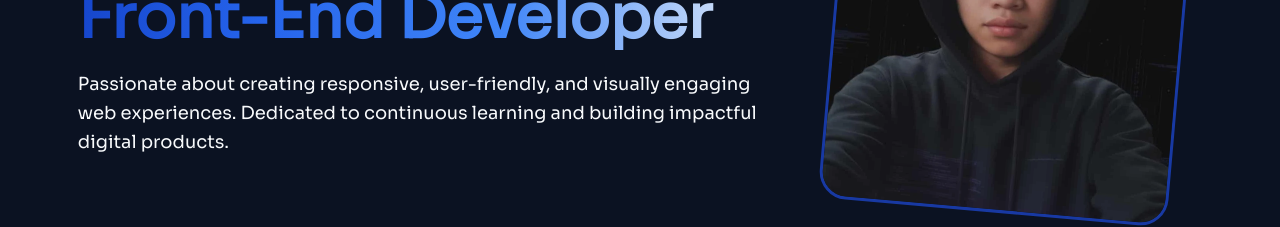
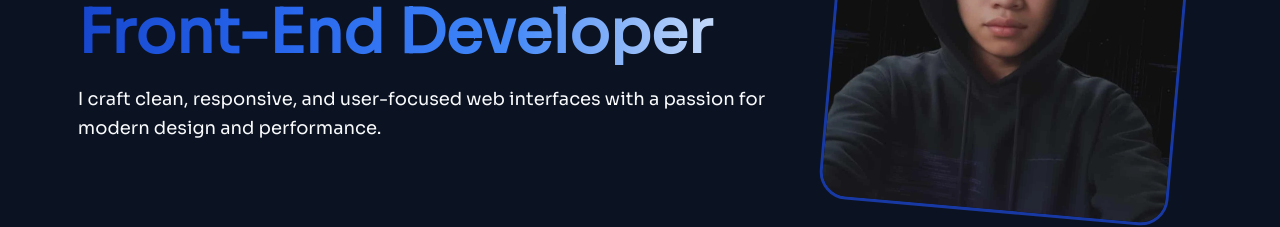
Before and after one commit to orly07/my-portfolio, a React (Vite) app: page / in a window 1280 px wide. Shown: the part 383-610 px from the top of the page. Built offline with nearby package versions, Linux system fonts and the light colour scheme.

Commit message:
update: Bio in Hero Section

```diff
--- a/src/data/data.js
+++ b/src/data/data.js
@@ -23,8 +23,7 @@ export const socials = [
 export const heroContent = {
   name: "I am Orlando",
   title: "Front-End Developer",
-  bio: `Passionate about creating responsive, user-friendly, and visually engaging web experiences.
-          Dedicated to continuous learning and building impactful digital products.`,
+  bio: `I craft clean, responsive, and user-focused web interfaces with a passion for modern design and performance.`,
   profile: profile,
 };
 
--- a/src/modules/Hero/Hero.styled.js
+++ b/src/modules/Hero/Hero.styled.js
@@ -111,10 +111,6 @@ export const Title = styled.h2`
 
 export const Bio = styled.p`
   font-size: ${({ theme }) => theme.typography.heading.size.h6};
-
-  @media ${({ theme }) => theme.media.md} {
-    font-size: small;
-  }
 `;
 
 export const ImageContainer = styled.div`
```
